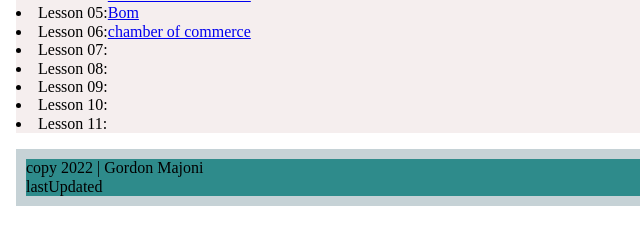
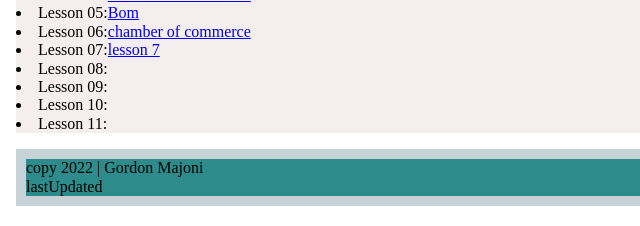
Before and after one commit to Gordonmajoni/wdd230, a plain HTML site: page index.html in a window 1280 px wide. Shown: the part 224-450 px from the top of the page, 0-640 px from the left. Drawn offline with Linux system fonts and the light colour scheme; files that its build step writes are made by us from their sources; a script that the page names is missing.

Commit message:
lazyload

```diff
--- a/index.html
+++ b/index.html
@@ -31,7 +31,7 @@
                <li>Lesson 04:<a href="chamber\images/">chamber of commerce</a> </li>
                <li>Lesson 05:<a href="lesson 5" >Bom</a> </li>
                <li>Lesson 06:<a href="chamber/images/">chamber of commerce</a> </li>
-               <li>Lesson 07: </li>
+               <li>Lesson 07:<a href="lazyload.html">lesson 7</a> </li>
                <li>Lesson 08: </li>
                <li>Lesson 09: </li>
                <li>Lesson 10: </li>
```
